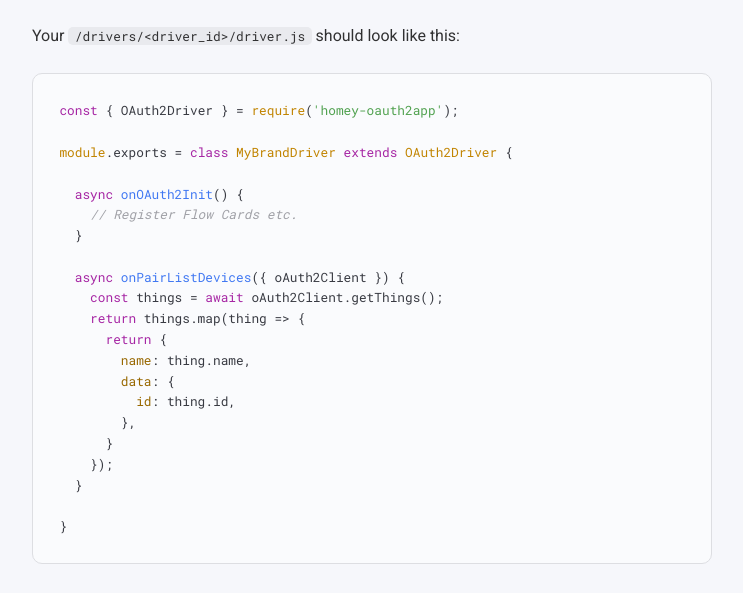
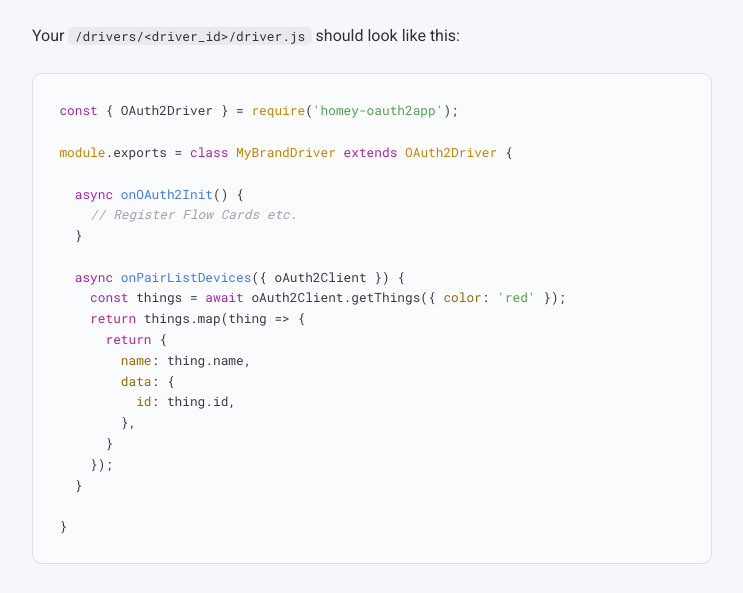
Before and after one commit to athombv/node-homey-oauth2app, a plain HTML site: page index.html in a window 1280 px wide. Shown: the part 3049-3642 px from the top of the page, without its empty margins (448-1191 px from the left). Drawn offline with Linux system fonts and the light colour scheme.

Commit message:
deploy: d433514a2a38162d738213ea037f57f64d5d7778

```diff
--- a/index.html
+++ b/index.html
@@ -156,7 +156,7 @@ module.exports = class MyBrandDriver extends OAuth2Driver {
   }
 
   async onPairListDevices({ oAuth2Client }) {
-    const things = await oAuth2Client.getThings();
+    const things = await oAuth2Client.getThings({ color: 'red' });
     return things.map(thing => {
       return {
         name: thing.name,
```
